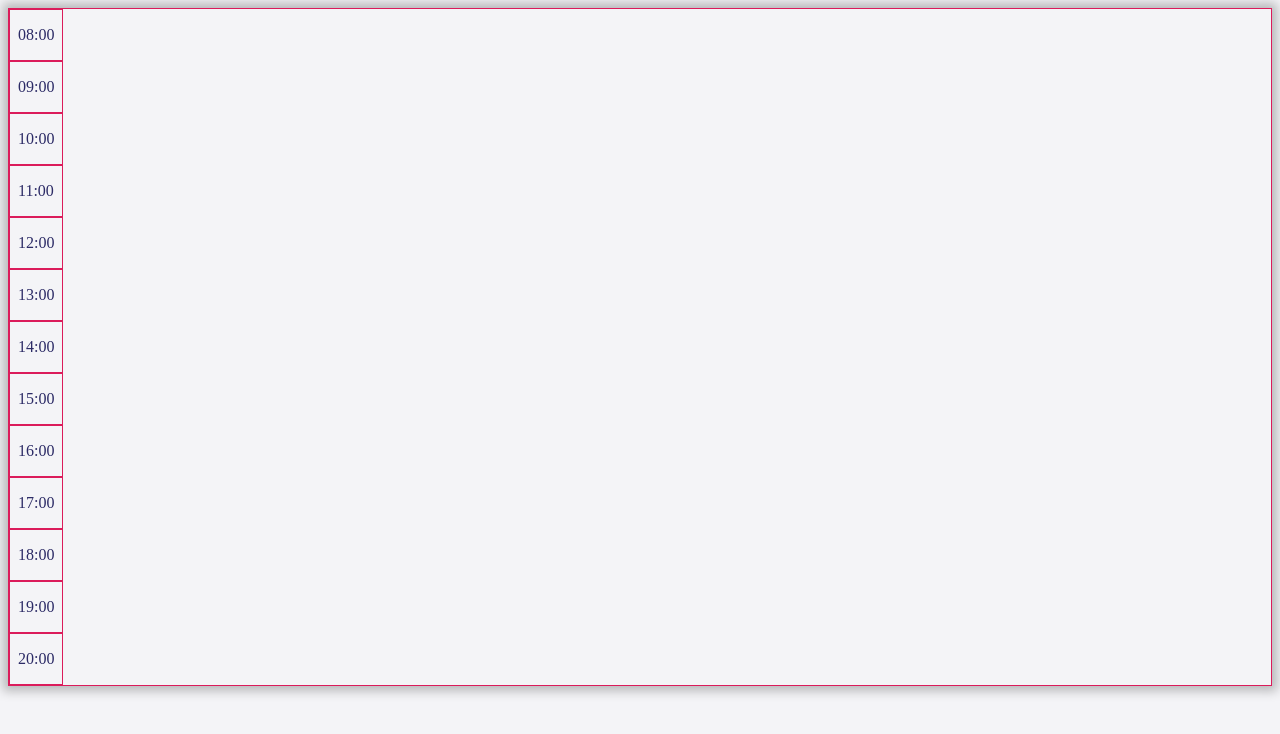
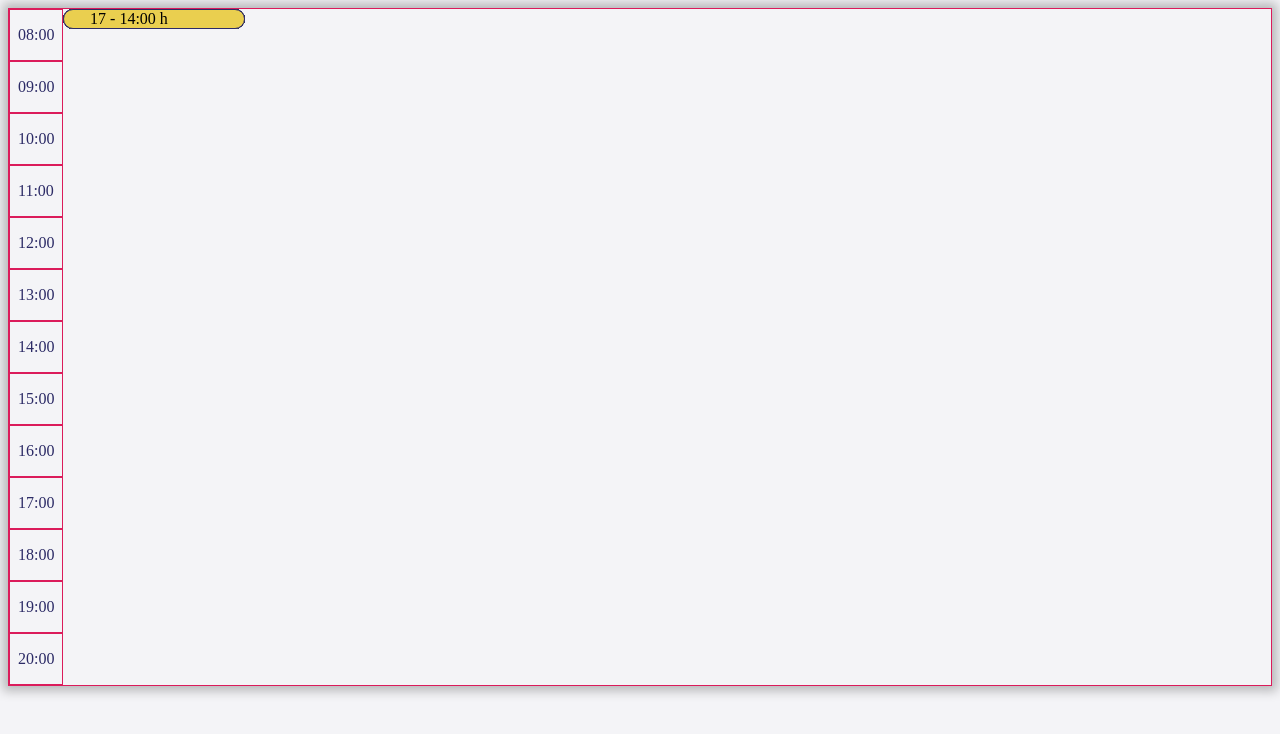
Before and after one commit to BassemFd/kata-exalt, a React (Create React App) app: page / in a window 1280 px wide. Shown: the top 734 px of the page. Built offline with nearby package versions, Linux system fonts and the light colour scheme.

Commit message:
event created

```diff
--- a/src/App.js
+++ b/src/App.js
@@ -1,11 +1,14 @@
 import './Styles/App.css';
 import TimeList from './Components/TimeList';
+import EventCard from './Components/EventCard';
+import appointmentsData from '../src/input.json';
 
 function App() {
 
   return (
-      <div className='schedule' >
+      <div className='schedule'>
         <TimeList />
+        <EventCard appointmentsData={appointmentsData} />
       </div>
   );
 }
--- /dev/null
+++ b/src/Components/EventCard.js
@@ -0,0 +1,22 @@
+import React from 'react';
+import '../Styles/EventCard.css';
+
+function EventCard({appointmentsData}) {
+
+
+  return (
+      <div  style={{position: 'relative'}}>
+        {appointmentsData.map((appointment) =>
+          <div
+              className='event'
+              key={appointment.id}
+            >
+           {appointment.id} - {appointment.start} h
+          </div>
+        )}
+
+      </div>
+    );
+}
+
+export default EventCard;
--- /dev/null
+++ b/src/Styles/EventCard.css
@@ -0,0 +1,10 @@
+.event {
+  border-radius: 10px;
+  background-color: #EACF4F;
+  border: 1px solid #2C2B66;
+  display: flex;
+  align-items: center;
+  padding: 0 2vw;
+  position: absolute;
+  width: 10vw;
+}
```
Also changed, not shown: src/input.json (renamed from input.json).
